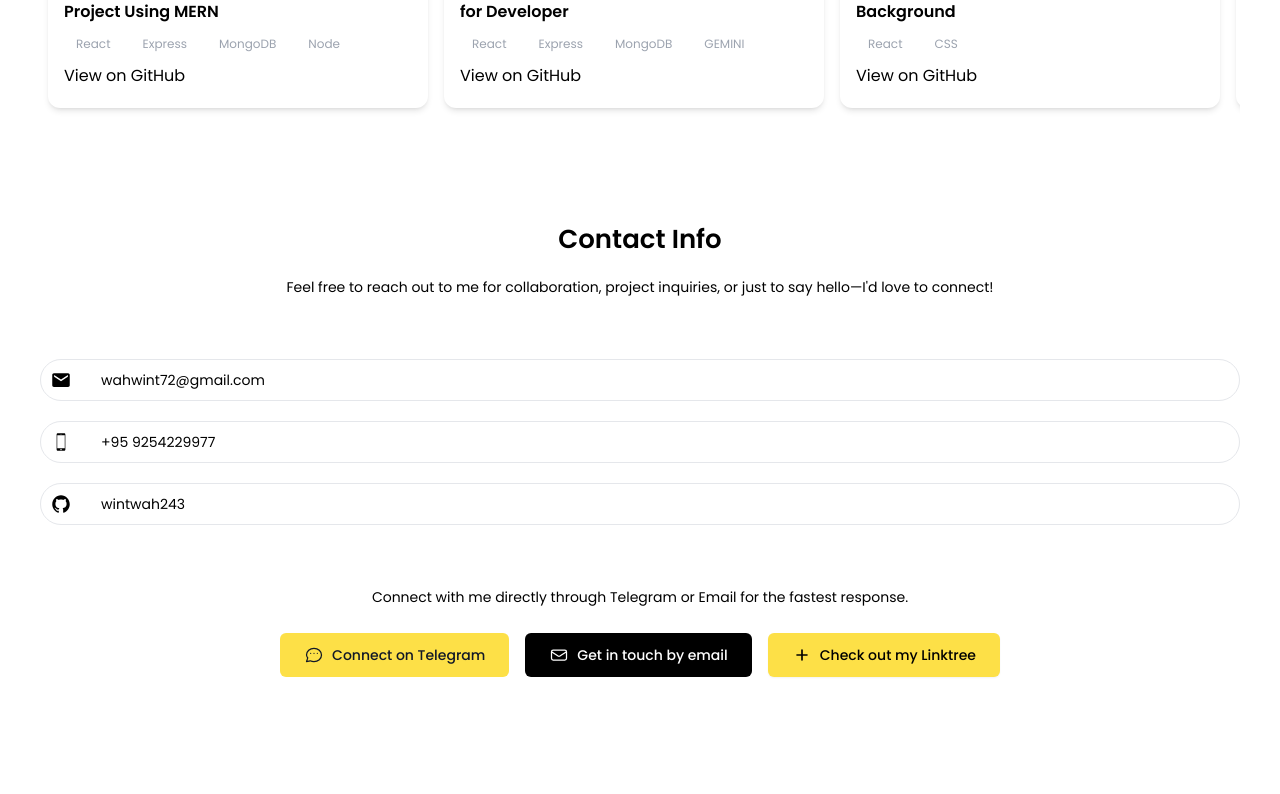
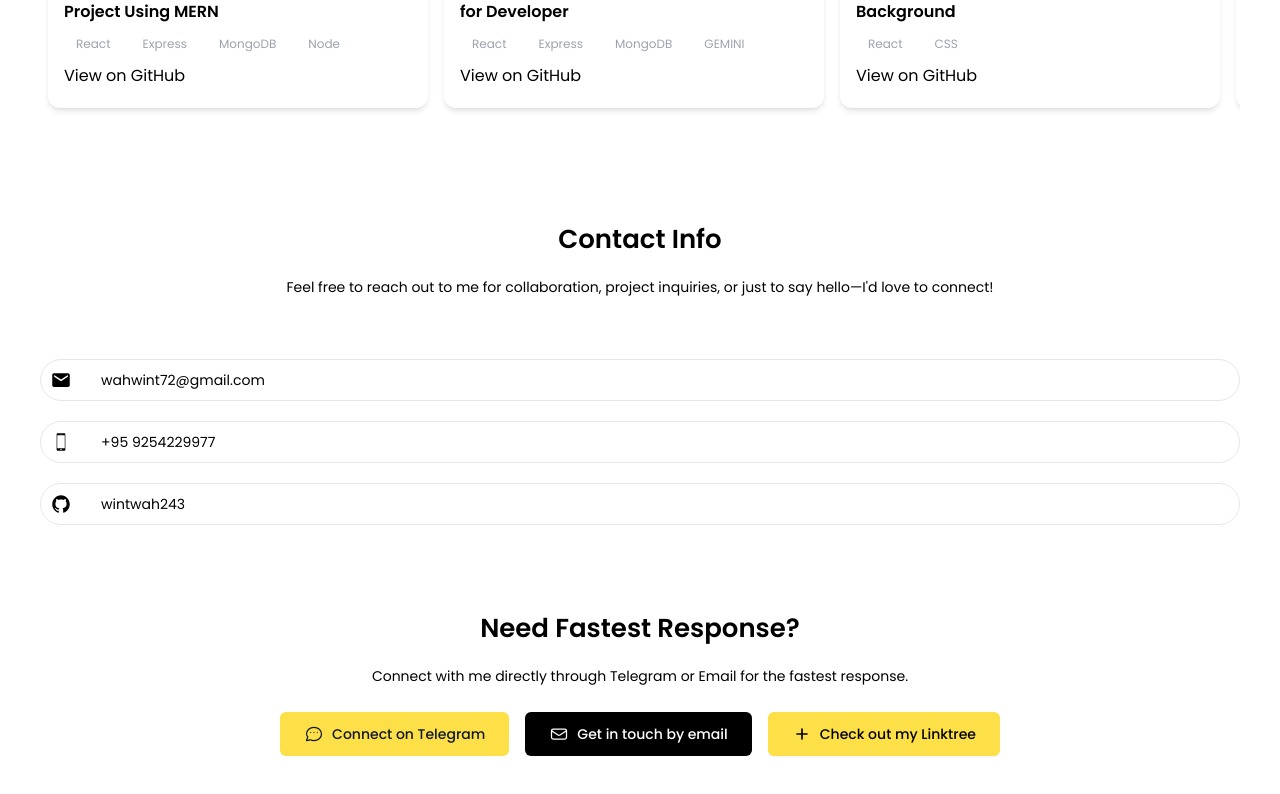
Before and after one commit to wintwah243/shiportfolio-v2.0, a React (Vite) app in the folder shiportfolio-version2.0/: page / in a window 1280 px wide. Shown: the part 3250-4044 px from the top of the page. Built offline with nearby package versions, Linux system fonts and the light colour scheme.

Commit message:
update UI

```diff
--- a/shiportfolio-version2.0/src/sections/Contact.jsx
+++ b/shiportfolio-version2.0/src/sections/Contact.jsx
@@ -57,7 +57,8 @@ const Contact = () => {
         viewport={{ once: true }}
         transition={{ duration: 0.5, delay: 0.5 }}
       >
-      <div className="bg-white py-1 px-6 md:px-12 text-center">
+      <div className="bg-white py-1 px-6 md:px-12 text-center mt-10">
+        <h4 className='section-title'>Need Fastest Response?</h4>
         <p className="text-sm text-center mt-4 leading-6">
           Connect with me directly through Telegram or Email for the fastest response.
         </p>
```
